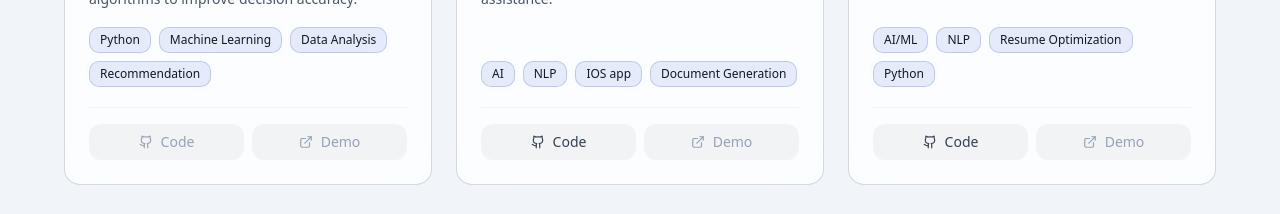
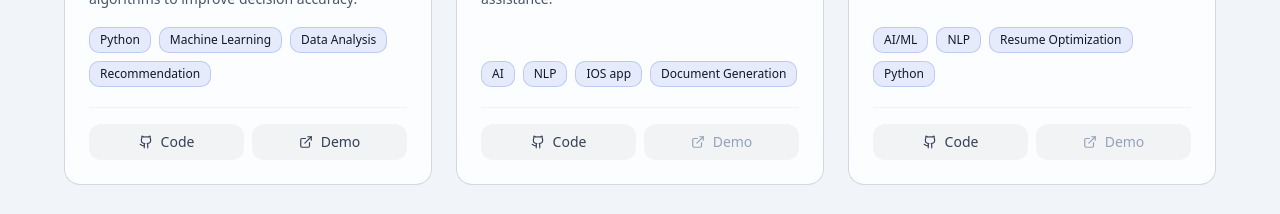
Before and after one commit to mrjaiupadhyay/portfolio, a Next.js app: page / in a window 1280 px wide. Shown: the part 3837-4051 px from the top of the page. Built offline with nearby package versions, Linux system fonts and the light colour scheme; no server answers.

Commit message:
Update page.js

```diff
--- a/app/page.js
+++ b/app/page.js
@@ -95,8 +95,8 @@ const PROJECTS = [
       'Data Analysis',
       'Recommendation',
     ],
-    github: '',
-    demo: '',
+    github: 'https://github.com/mrjaiupadhyay/credit-card-recommendation-system',
+    demo: 'https://credit-card-recommendation-system-plum.vercel.app/',
   },
 
   {
```
